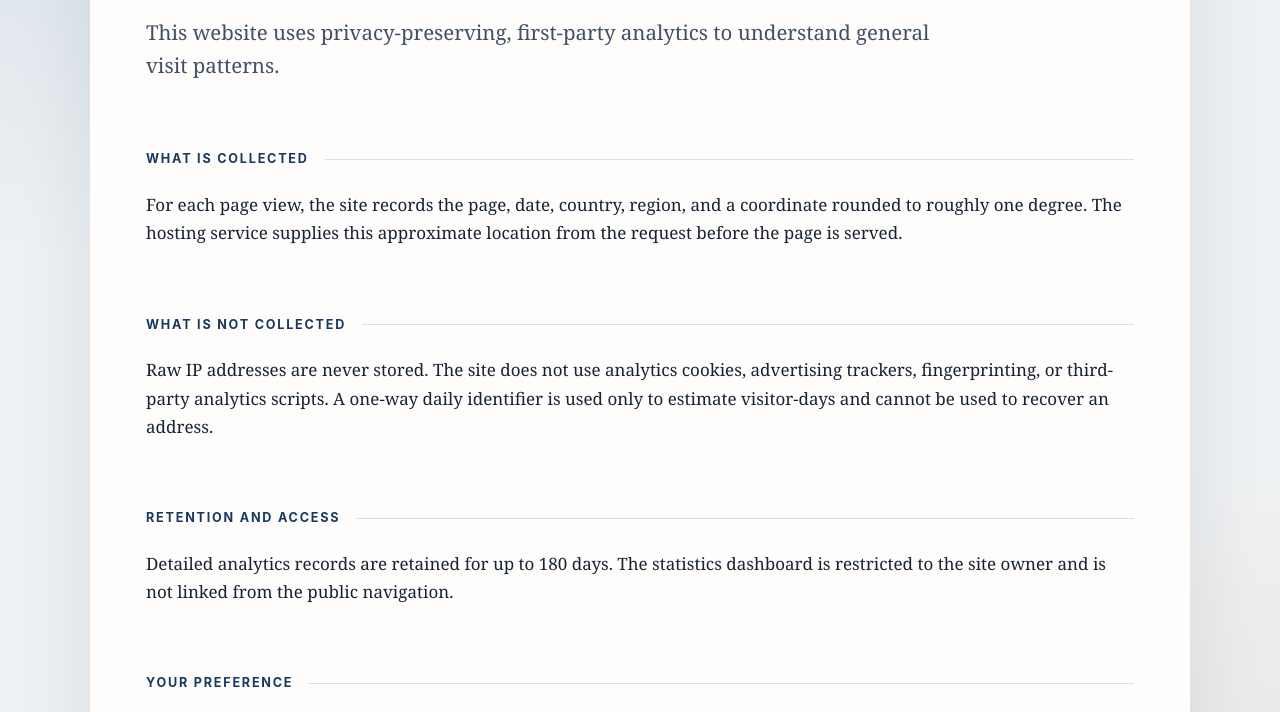
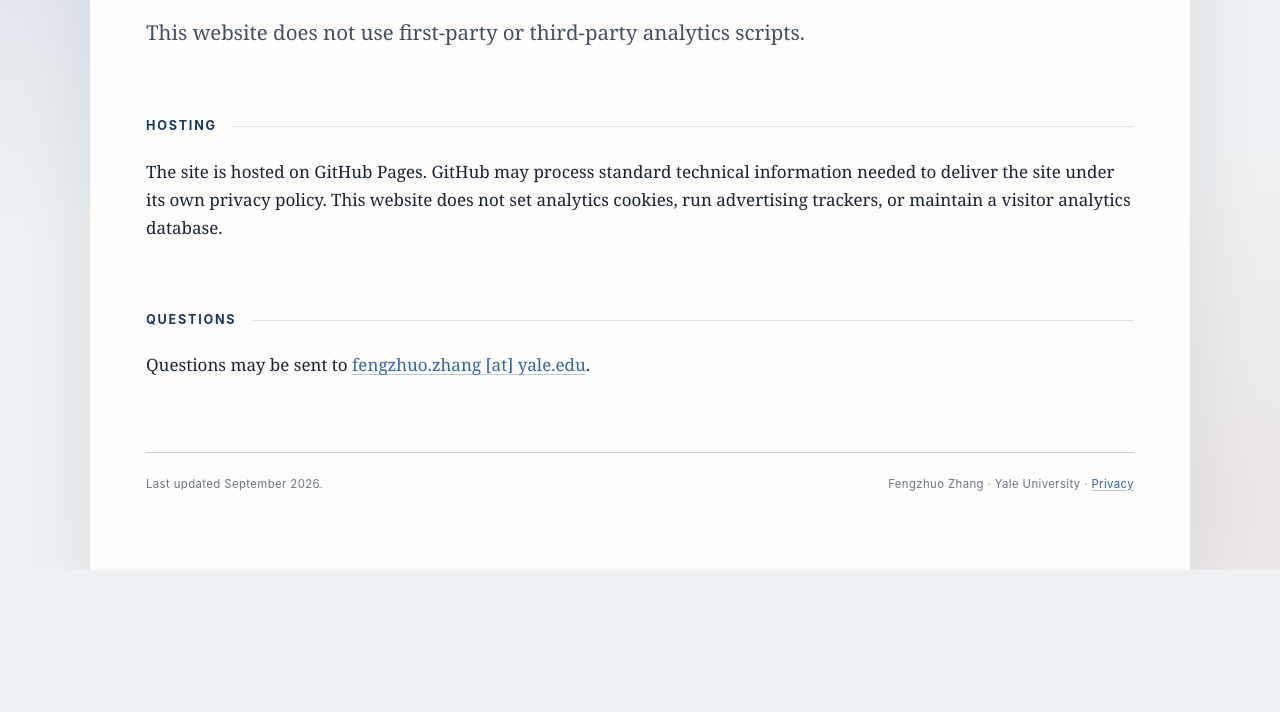
Before and after one commit to FengzhuoZhang/FengzhuoZhang.github.io, a website: page privacy.html in a window 1280 px wide. Shown: the part 230-942 px from the top of the page. After the commit the page ends 800 px from the top, so only its background shows below. Drawn offline with Linux system fonts and the light colour scheme.

Commit message:
Prepare site for GitHub Pages

```diff
--- a/privacy.html
+++ b/privacy.html
@@ -26,22 +26,14 @@
     </header>
     <main id="main-content">
       <h1>Privacy</h1>
-      <p class="lead">This website uses privacy-preserving, first-party analytics to understand general visit patterns.</p>
+      <p class="lead">This website does not use first-party or third-party analytics scripts.</p>
       <section>
-        <h2>What is collected</h2>
-        <p>For each page view, the site records the page, date, country, region, and a coordinate rounded to roughly one degree. The hosting service supplies this approximate location from the request before the page is served.</p>
+        <h2>Hosting</h2>
+        <p>The site is hosted on GitHub Pages. GitHub may process standard technical information needed to deliver the site under its own privacy policy. This website does not set analytics cookies, run advertising trackers, or maintain a visitor analytics database.</p>
       </section>
       <section>
-        <h2>What is not collected</h2>
-        <p>Raw IP addresses are never stored. The site does not use analytics cookies, advertising trackers, fingerprinting, or third-party analytics scripts. A one-way daily identifier is used only to estimate visitor-days and cannot be used to recover an address.</p>
-      </section>
-      <section>
-        <h2>Retention and access</h2>
-        <p>Detailed analytics records are retained for up to 180 days. The statistics dashboard is restricted to the site owner and is not linked from the public navigation.</p>
-      </section>
-      <section>
-        <h2>Your preference</h2>
-        <p>Visits are not recorded when a browser sends Global Privacy Control or Do Not Track. Questions may be sent to <a href="mailto:fzzhang@u.nus.edu">fzzhang [at] u.nus.edu</a>.</p>
+        <h2>Questions</h2>
+        <p>Questions may be sent to <a href="mailto:fengzhuo.zhang@yale.edu">fengzhuo.zhang [at] yale.edu</a>.</p>
       </section>
     </main>
     <footer class="site-footer">
```
Also changed, not shown: index.html (+5 -5 lines), publications.html (+3 -3 lines), research.html (+3 -3 lines), service.html (+3 -3 lines), teaching.html (+3 -3 lines), README.md.
